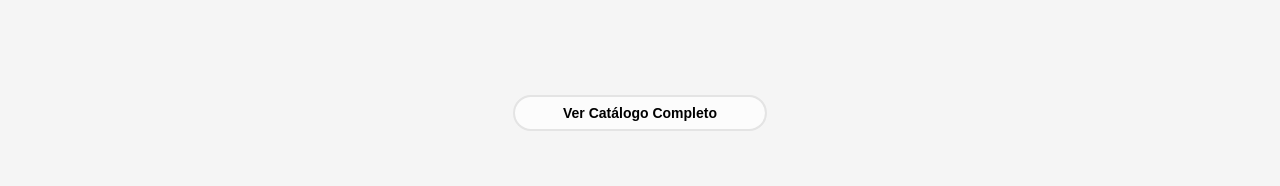
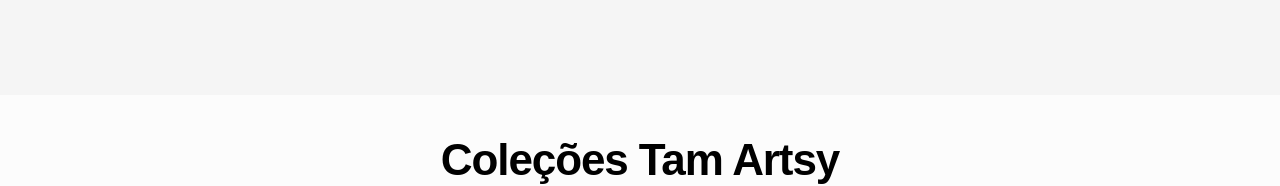
Before and after one commit to davithekid/tam_artsy, a Next.js app: page / in a window 1280 px wide. Shown: the part 1587-1773 px from the top of the page. Built offline with nearby package versions, Linux system fonts and the light colour scheme.

Commit message:
fix: button commented

```diff
--- a/src/components/features/product-types/index.jsx
+++ b/src/components/features/product-types/index.jsx
@@ -147,7 +147,7 @@ const Industries1 = ({
           industries={industries}
         />
 
-        <div className="flex justify-center pt-8">
+        {/* <div className="flex justify-center pt-8">
           <Button
             size="lg"
             variant="outline"
@@ -156,7 +156,7 @@ const Industries1 = ({
           >
             <Link href="/produtos">Ver Catálogo Completo</Link>
           </Button>
-        </div>
+        </div> */}
 
       </div>
     </section>
```
